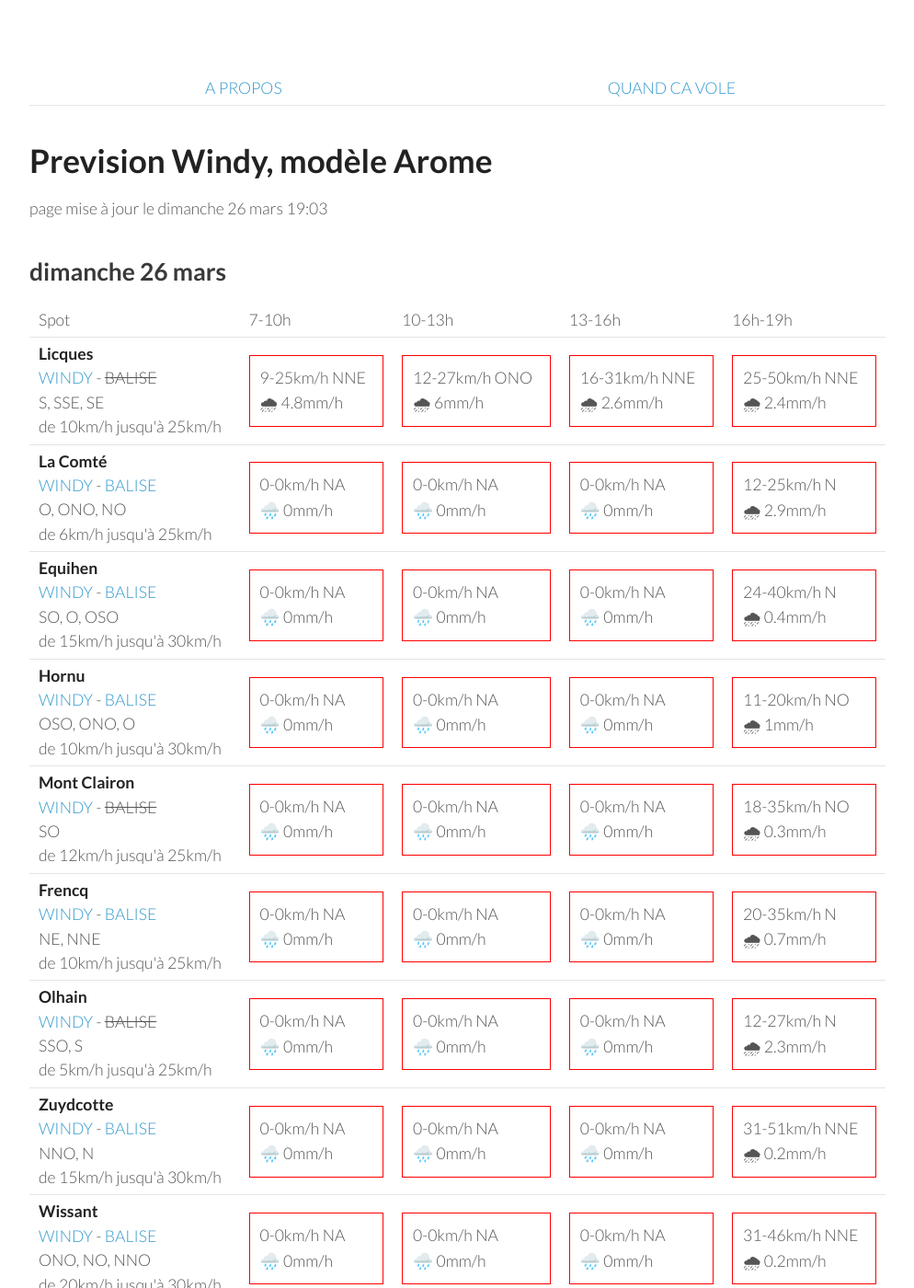
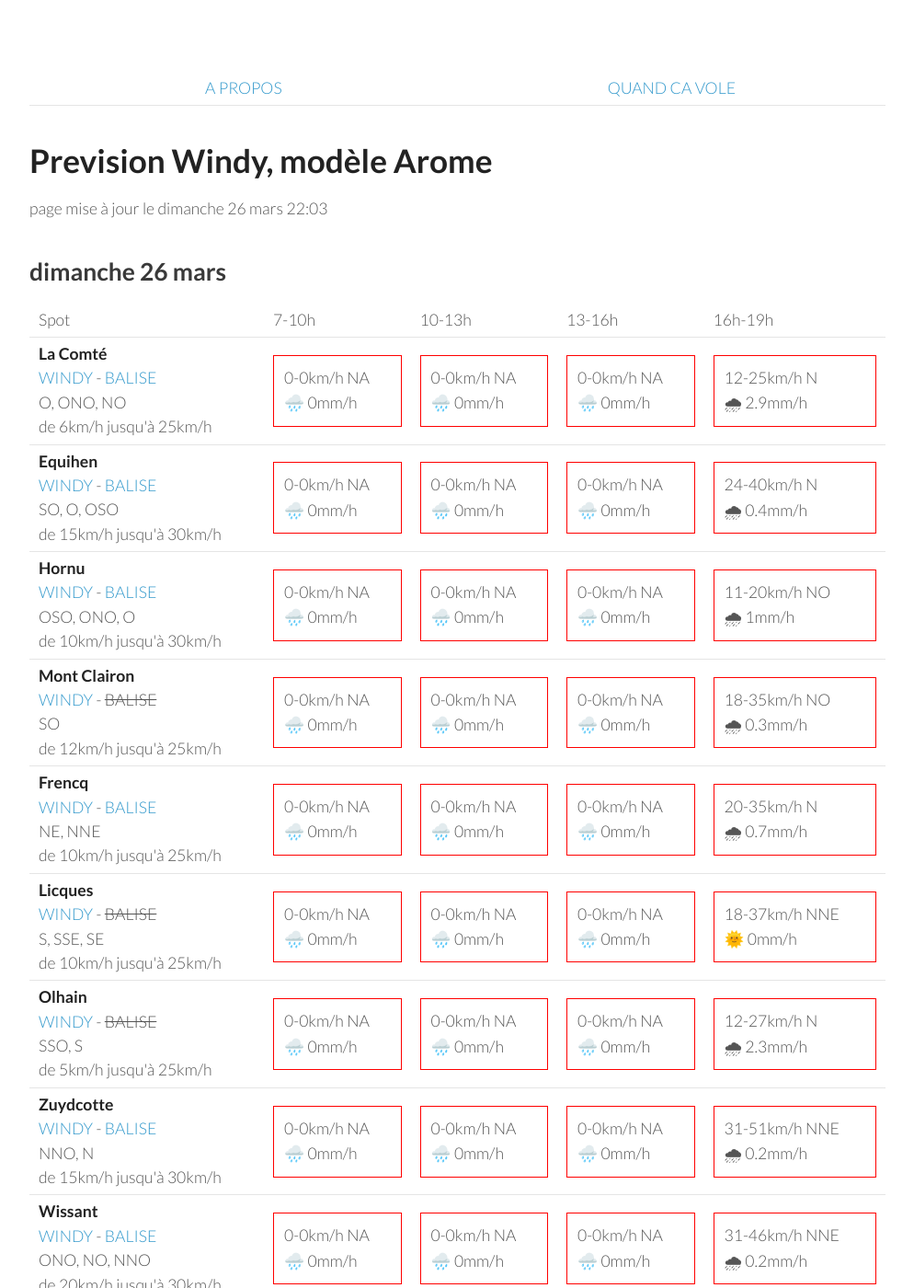
Before and after one commit to parapente-dans-le-nord/parapente-dans-le-nord.github.io, a Jekyll site: the page built from all.markdown, in a window 1280 px wide and 1400 px high. Shown: the whole window at 92% size, without its empty margins (26-1020 px from the left). Built offline with Jekyll 4.4.1, drawn with Linux system fonts in a browser that asks for light colours; some of the changed text lies outside the part shown.

Commit message:
update index.markdown

```diff
--- a/all.markdown
+++ b/all.markdown
@@ -7,7 +7,7 @@ title:  "Tous les spots"
 {: .links}
 
 # Prevision Windy, modèle Arome
-page mise à jour le dimanche 26 mars 19:03
+page mise à jour le dimanche 26 mars 22:03
 
 ## dimanche 26 mars
 
@@ -20,16 +20,6 @@ page mise à jour le dimanche 26 mars 19:03
       <td>10-13h</td>
       <td>13-16h</td>
       <td>16h-19h</td>
-    </tr>
-<tr>
-        <td><strong>Licques</strong><br><a href="https://windy.com/50.786/1.936?50.388,1.934,8">WINDY</a> - <span class="no-balise"> BALISE </span><br> <span class="vent-favorable">S, SSE, SE</span><br><span class="force-vent">de 10km/h jusqu'à 25km/h</span> </td>
-
-            <td><div class="not-flyable"><p>9-25km/h NNE</p><p>🌧 4.8mm/h</p></div></td>
-            <td><div class="not-flyable"><p>12-27km/h ONO</p><p>🌧 6mm/h</p></div></td>
-            <td><div class="not-flyable"><p>16-31km/h NNE</p><p>🌧 2.6mm/h</p></div></td>
-            <td><div class="not-flyable"><p>25-50km/h NNE</p><p>🌧 2.4mm/h</p></div></td>
-
-
     </tr>
 <tr>
         <td><strong>La Comté</strong><br><a href="https://windy.com/50.426/2.500?50.025,2.499,8">WINDY</a> - <span class=""><a href="https://balisemeteo.com/balise.php?idBalise=">BALISE</a> </span><br> <span class="vent-favorable">O, ONO, NO</span><br><span class="force-vent">de 6km/h jusqu'à 25km/h</span> </td>
@@ -74,6 +64,15 @@ page mise à jour le dimanche 26 mars 19:03
             <td><div class="not-flyable"><p>0-0km/h NA</p><p>🌧️ 0mm/h</p></div></td>
             <td><div class="not-flyable"><p>0-0km/h NA</p><p>🌧️ 0mm/h</p></div></td>
             <td><div class="not-flyable"><p>20-35km/h N</p><p>🌧 0.7mm/h</p></div></td>
+
+    </tr>
+<tr>
+        <td><strong>Licques</strong><br><a href="https://windy.com/50.786/1.936?50.388,1.934,8">WINDY</a> - <span class="no-balise"> BALISE </span><br> <span class="vent-favorable">S, SSE, SE</span><br><span class="force-vent">de 10km/h jusqu'à 25km/h</span> </td>
+
+            <td><div class="not-flyable"><p>0-0km/h NA</p><p>🌧️ 0mm/h</p></div></td>
+            <td><div class="not-flyable"><p>0-0km/h NA</p><p>🌧️ 0mm/h</p></div></td>
+            <td><div class="not-flyable"><p>0-0km/h NA</p><p>🌧️ 0mm/h</p></div></td>
+            <td><div class="not-flyable"><p>18-37km/h NNE</p><p>🌞 0mm/h</p></div></td>
 
     </tr>
 <tr>
@@ -190,10 +189,10 @@ page mise à jour le dimanche 26 mars 19:03
 <tr>
         <td><strong>Licques</strong><br><a href="https://windy.com/50.786/1.936?50.388,1.934,8">WINDY</a> - <span class="no-balise"> BALISE </span><br> <span class="vent-favorable">S, SSE, SE</span><br><span class="force-vent">de 10km/h jusqu'à 25km/h</span> </td>
 
-            <td><div class="not-flyable"><p>9-24km/h NNO</p><p>🌞 0mm/h</p></div></td>
-            <td><div class="not-flyable"><p>16-35km/h NNO</p><p>🌞 0mm/h</p></div></td>
-            <td><div class="not-flyable"><p>16-35km/h NNO</p><p>🌞 0mm/h</p></div></td>
-            <td><div class="not-flyable"><p>14-35km/h N</p><p>🌞 0mm/h</p></div></td>
+            <td><div class="not-flyable"><p>12-25km/h NNO</p><p>🌞 0mm/h</p></div></td>
+            <td><div class="not-flyable"><p>20-35km/h NNO</p><p>🌞 0mm/h</p></div></td>
+            <td><div class="not-flyable"><p>20-38km/h NNO</p><p>🌞 0mm/h</p></div></td>
+            <td><div class="not-flyable"><p>16-31km/h N</p><p>🌞 0mm/h</p></div></td>
 
 
     </tr>
@@ -266,10 +265,10 @@ page mise à jour le dimanche 26 mars 19:03
 <tr>
         <td><strong>Licques</strong><br><a href="https://windy.com/50.786/1.936?50.388,1.934,8">WINDY</a> - <span class="no-balise"> BALISE </span><br> <span class="vent-favorable">S, SSE, SE</span><br><span class="force-vent">de 10km/h jusqu'à 25km/h</span> </td>
 
-            <td><div class="not-flyable"><p>18-31km/h S</p><p>🌞 0mm/h</p></div></td>
+            <td><div class="not-flyable"><p>18-29km/h S</p><p>🌞 0mm/h</p></div></td>
             <td><div class="not-flyable"><p>20-38km/h S</p><p>🌞 0mm/h</p></div></td>
-            <td><div class="not-flyable"><p>22-42km/h S</p><p>🌞 0mm/h</p></div></td>
-            <td><div class="not-flyable"><p>18-44km/h S</p><p>🌧 1.2mm/h</p></div></td>
+            <td><div class="not-flyable"><p>20-40km/h S</p><p>🌞 0mm/h</p></div></td>
+            <td><div class="not-flyable"><p>18-40km/h S</p><p>🌧 0.3mm/h</p></div></td>
 
 
     </tr>
@@ -400,22 +399,22 @@ page mise à jour le dimanche 26 mars 19:03
 
     </tr>
 <tr>
+        <td><strong>Licques</strong><br><a href="https://windy.com/50.786/1.936?50.388,1.934,8">WINDY</a> - <span class="no-balise"> BALISE </span><br> <span class="vent-favorable">S, SSE, SE</span><br><span class="force-vent">de 10km/h jusqu'à 25km/h</span> </td>
+
+            <td><div class="not-flyable"><p>16-33km/h SO</p><p>🌞 0mm/h</p></div></td>
+            <td><div class="not-flyable"><p>18-38km/h SSO</p><p>🌞 0mm/h</p></div></td>
+            <td><div class="not-flyable"><p>24-46km/h SSO</p><p>🌞 0mm/h</p></div></td>
+            <td><div class="not-flyable"><p>16-44km/h S</p><p>🌞 0mm/h</p></div></td>
+
+
+    </tr>
+<tr>
         <td><strong>Equihen</strong><br><a href="https://windy.com/50.679/1.572?50.279,1.571,8,m:e3CagdM">WINDY</a> - <span class=""><a href="https://balisemeteo.com/balise_histo.php?idBalise=159">BALISE</a> </span><br> <span class="vent-favorable">SO, O, OSO</span><br><span class="force-vent">de 15km/h jusqu'à 30km/h</span> </td>
 
             <td><div class="not-flyable"><p>18-29km/h SSO</p><p>🌞 0mm/h</p></div></td>
             <td><div class="not-flyable"><p>20-33km/h SSO</p><p>🌞 0mm/h</p></div></td>
             <td><div class="not-flyable"><p>22-38km/h SSO</p><p>🌞 0mm/h</p></div></td>
             <td><div class="not-flyable"><p>16-40km/h S</p><p>🌞 0mm/h</p></div></td>
-
-
-    </tr>
-<tr>
-        <td><strong>Licques</strong><br><a href="https://windy.com/50.786/1.936?50.388,1.934,8">WINDY</a> - <span class="no-balise"> BALISE </span><br> <span class="vent-favorable">S, SSE, SE</span><br><span class="force-vent">de 10km/h jusqu'à 25km/h</span> </td>
-
-            <td><div class="not-flyable"><p>16-38km/h SO</p><p>🌞 0mm/h</p></div></td>
-            <td><div class="not-flyable"><p>22-38km/h SO</p><p>🌞 0mm/h</p></div></td>
-            <td><div class="not-flyable"><p>22-44km/h SSO</p><p>🌞 0mm/h</p></div></td>
-            <td><div class="not-flyable"><p>18-48km/h SSO</p><p>🌧 0.6mm/h</p></div></td>
 
 
     </tr>
--- a/index.markdown
+++ b/index.markdown
@@ -7,7 +7,7 @@ title:  "Ou ça vole"
 {: .links}
 
 # Prevision Windy, modèle Arome
-page mise à jour le dimanche 26 mars 19:03
+page mise à jour le dimanche 26 mars 22:03
 
 
 
```
